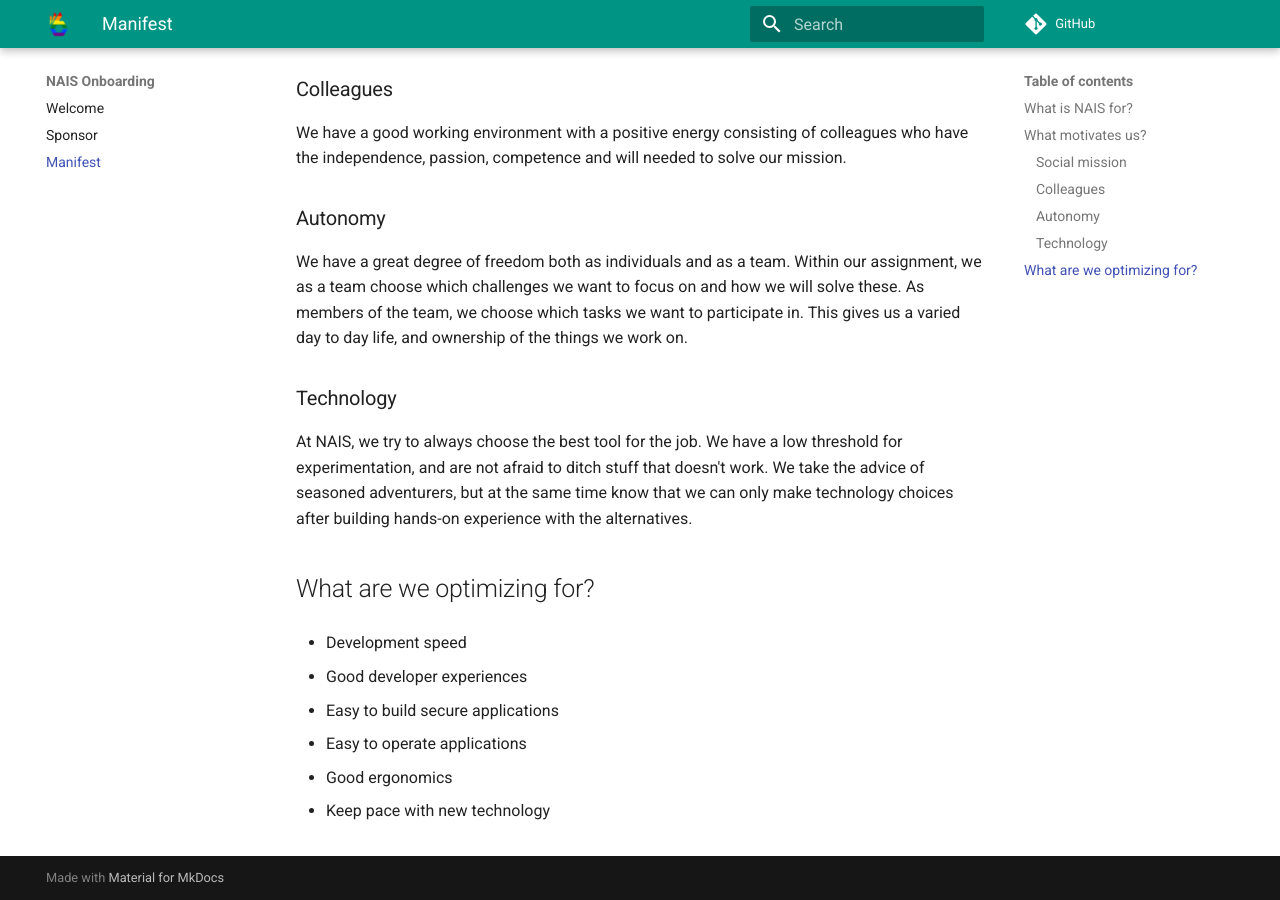
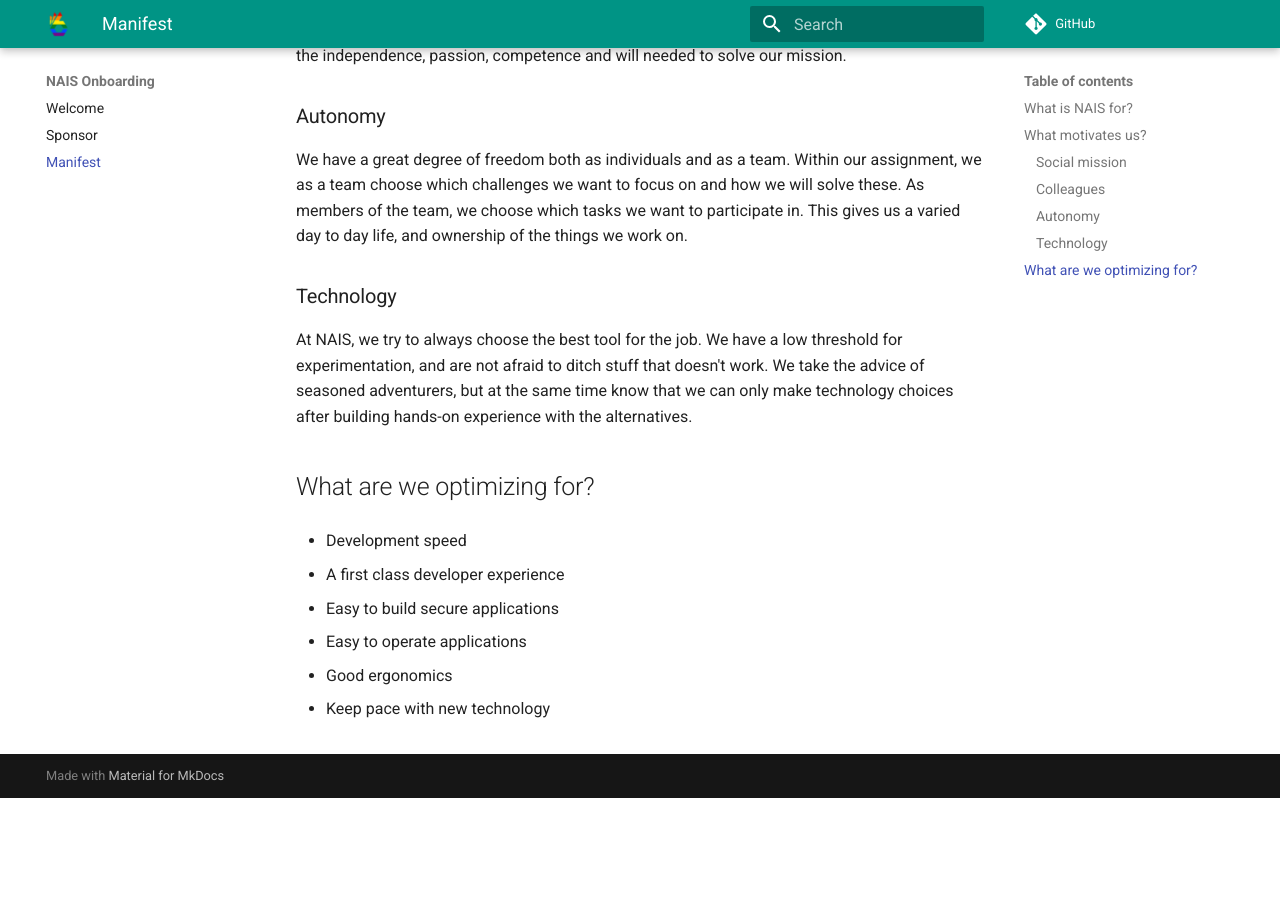
Before and after one commit to nais/handbook, an MkDocs documentation site: the page built from docs/welcome/nais-manifest-eng.md, in a window 1280 px wide and 900 px high, scrolled down 940 px. Built offline with MkDocs 1.6.1 and Material for MkDocs 9.7.7, drawn with Linux system fonts in a browser that asks for light colours; comment, search, counter and statistics services are not loaded; after the commit the page ends 1738 px from its top, so only the background shows below that.

Commit message:
Anglified optimization point

```diff
--- a/docs/welcome/nais-manifest-eng.md
+++ b/docs/welcome/nais-manifest-eng.md
@@ -6,10 +6,6 @@ The As represent these qualities:
 - **Advantageous:** _involving or creating favourable circumstances that increase the chances of success or effectiveness._
 - **Automatic:** _working by itself with little or no direct human control._
 - **Accountable:** _required or expected to justify actions or decisions._
-
-<p align="left">
-  <img width="70" height="70" src="/assets/manifest.png">
-</p>
 
 ## What is NAIS for?
 
@@ -44,7 +40,7 @@ We take the advice of seasoned adventurers, but at the same time know that we ca
 
 * Development speed
 
-* Good developer experiences
+* A first class developer experience
 
 * Easy to build secure applications
 
```
Also changed, not shown: docs/administrative/pigs.md (line endings or trailing spaces), docs/assets/manifest.png (deleted).
